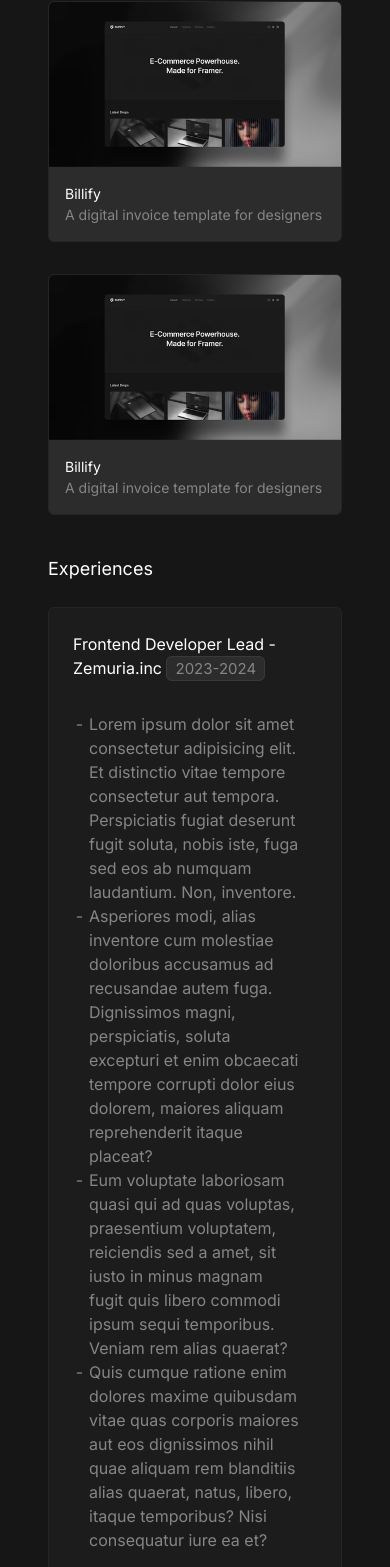
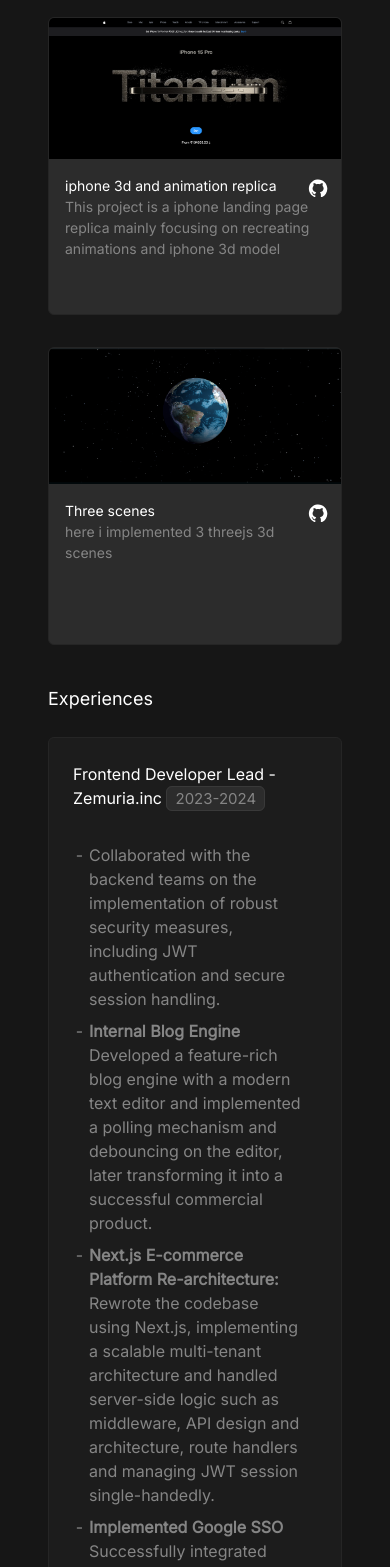
Before and after one commit to SamuvelRaja/portfolio, a React (Vite) app: page / in a window 390 px wide. Shown: the part 1380-2947 px from the top of the page. Built offline with nearby package versions, Linux system fonts and the light colour scheme.

Commit message:
added experience

```diff
--- a/src/css/index.css
+++ b/src/css/index.css
@@ -109,6 +109,9 @@
     .psm{
       @apply text-[#858585] text-[14px] my-6
     }
+    .exp li{
+      @apply mb-2
+    }
     .navlinks.npg img{
       filter: brightness(0) saturate(100%) invert(47%) sepia(92%) saturate(0%) hue-rotate(203deg) brightness(93%) contrast(97%);
     }
@@ -123,6 +126,7 @@
       content: "- ";
     }
 
+
   }
   body{
     background-color: rgb(22 22 22);
--- a/src/pages/explore.tsx
+++ b/src/pages/explore.tsx
@@ -6,9 +6,10 @@
 import jsImg from "../assets/js.svg"
 import tailwindImg from "../assets/tailwind.svg"
 import threeImg from "../assets/three.svg"
-import project from "../assets/project.avif"
+import earth from "/public/images/earth.webp"
+import github from "../assets/git.svg"
 import Copy from "@/components/copy"
-
+import apple from "/public/images/apple.webp"
 
 const Explore = () => {
 
@@ -98,46 +99,65 @@
       {/* projects */}
       <div>
         <h2 className="mt-10 mb-4 text-lg font-medium">Projects</h2>
-        <div className="flex flex-col md:flex-row gap-8">
-          <div className="card  bg-[#2c2c2c]">
+        <div className="flex flex-col lg:flex-row gap-8 mt-8">
+          <Link target="_blank" to={"https://iphone.samjs.me"}>
+            <div className="card min-h-[298px]  bg-[#2c2c2c]">
               <div className="overflow-hidden">
-              <img src={project} alt="project" className=" hover:scale-110 transition-all" />
+                <img src={apple} alt="project" className=" hover:scale-110 transition-all" />
               </div>
-            <div className="p-4">
-              <h3>Billify</h3>
-              <p className="text-[#858585] font-extralight">A digital invoice template for designers</p>
+              <div className="p-4 relative">
+                <h3>iphone 3d and animation replica</h3>
+                <p className="text-[#858585] font-extralight">This project is a iphone landing page replica mainly focusing on recreating animations and iphone 3d model</p>
+                <Link target="_blank" className=" absolute top-3 right-2 hover:scale-110" to={"https://github.com/SamuvelRaja/passionfruit-appleclone-"}>
+                  <img
+                  className="w-[26px] h-[26px] "
+                  src={github}
+                  alt="github icon"
+                />
+                </Link>
               </div>
             </div>
-          <div className="card  bg-[#2c2c2c]">
+          </Link>
+          <Link target="_blank" to={"https://threescenes.samjs.me"}>
+            <div className="card min-h-[298px]  bg-[#2c2c2c]">
               <div className="overflow-hidden">
-              <img src={project} alt="project" className=" hover:scale-110 transition-all" />
+                <img src={earth} alt="project" className=" hover:scale-110 transition-all" />
               </div>
-            <div className="p-4">
-              <h3>Billify</h3>
-              <p className="text-[#858585] font-extralight">A digital invoice template for designers</p>
+              <div className="p-4 relative">
+                <h3>Three scenes</h3>
+                <p className="text-[#858585] font-extralight">here i implemented 3 threejs 3d scenes</p>
+                <Link target="_blank" className=" absolute top-3 right-2 hover:scale-110" to={"https://github.com/SamuvelRaja/threescenes"}>
+                  <img
+                  className="w-[26px] h-[26px] "
+                  src={github}
+                  alt="github icon"
+                />
+                </Link>
               </div>
             </div>
+          </Link>
+
         </div>
       </div>
       {/* experience */}
       <div className="exp pb-16">
         <h2 className="mt-10  text-lg font-medium">Experiences</h2>
-        <div className="bg1card">
+        <div className="bg1card ">
           <h3 className="text-[16px] mb-4 font-medium">Frontend Developer Lead - Zemuria.inc <span className="plinks">2023-2024</span></h3>
           <ul className="p1 list-outside p-4 my-0">
-            <li>Lorem ipsum dolor sit amet consectetur adipisicing elit. Et distinctio vitae tempore consectetur aut tempora. Perspiciatis fugiat deserunt fugit soluta, nobis iste, fuga sed eos ab numquam laudantium. Non, inventore.</li>
-            <li>Asperiores modi, alias inventore cum molestiae doloribus accusamus ad recusandae autem fuga. Dignissimos magni, perspiciatis, soluta excepturi et enim obcaecati tempore corrupti dolor eius dolorem, maiores aliquam reprehenderit itaque placeat?</li>
-            <li>Eum voluptate laboriosam quasi qui ad quas voluptas, praesentium voluptatem, reiciendis sed a amet, sit iusto in minus magnam fugit quis libero commodi ipsum sequi temporibus. Veniam rem alias quaerat?</li>
-            <li>Quis cumque ratione enim dolores maxime quibusdam vitae quas corporis maiores aut eos dignissimos nihil quae aliquam rem blanditiis alias quaerat, natus, libero, itaque temporibus? Nisi consequatur iure ea et?</li>
+            <li>Collaborated with the backend teams on the implementation of robust security measures, including JWT authentication and secure session handling.</li>
+            <li><strong>Internal Blog Engine</strong> Developed a feature-rich blog engine with a modern text editor and implemented a polling mechanism and debouncing on the editor, later transforming it into a successful commercial product.</li>
+            <li><strong>Next.js E-commerce Platform Re-architecture:</strong> Rewrote the codebase using Next.js, implementing a scalable multi-tenant architecture and handled server-side logic such as middleware, API design and architecture, route handlers and managing JWT session single-handedly.</li>
+            <li><strong>Implemented Google SSO</strong> Successfully integrated Google Single Sign-On (SSO) into a Next.js application, significantly streamlining user authentication and enhancing security.</li>
           </ul>
         </div>
-        <div className="bg1card ">
+        <div className="bg1card">
           <h3 className="text-[16px] mb-4 font-medium">Frontend Developer - Zemuria.inc <span className="plinks">2022-2023</span></h3>
           <ul className="p1 list-outside p-4 my-0">
-            <li>Lorem ipsum dolor sit amet consectetur adipisicing elit. Et distinctio vitae tempore consectetur aut tempora. Perspiciatis fugiat deserunt fugit soluta, nobis iste, fuga sed eos ab numquam laudantium. Non, inventore.</li>
-            <li>Asperiores modi, alias inventore cum molestiae doloribus accusamus ad recusandae autem fuga. Dignissimos magni, perspiciatis, soluta excepturi et enim obcaecati tempore corrupti dolor eius dolorem, maiores aliquam reprehenderit itaque placeat?</li>
-            <li>Eum voluptate laboriosam quasi qui ad quas voluptas, praesentium voluptatem, reiciendis sed a amet, sit iusto in minus magnam fugit quis libero commodi ipsum sequi temporibus. Veniam rem alias quaerat?</li>
-            <li>Quis cumque ratione enim dolores maxime quibusdam vitae quas corporis maiores aut eos dignissimos nihil quae aliquam rem blanditiis alias quaerat, natus, libero, itaque temporibus? Nisi consequatur iure ea et?</li>
+            <li>Led and mentored a team of 6 front-end developers, fostering a collaborative and high-performing environment.</li>
+            <li>Successfully trained and upskilled 4 junior developers, empowering them to become proficient contributors.</li>
+            <li><strong>E-commerce Performance Optimization:</strong> Spearheaded a complete redesign and codebase migration, resulting in a 5x improvement in loading speed and enhanced user experience.</li>
+            <li><strong>High-Performance E-commerce Theme Development:</strong> Built a new theme from scratch, achieving exceptional PageSpeed scores and contributing to increased organic sales for clients.</li>
           </ul>
         </div>
       </div>
--- a/src/pages/projects.tsx
+++ b/src/pages/projects.tsx
@@ -1,5 +1,8 @@
 
-import project from "../assets/project.avif"
+import { Link } from "react-router-dom"
+import apple from "/public/images/apple.webp"
+import earth from "/public/images/earth.webp"
+import github from "../assets/git.svg"
 
 const Projects = () => {
   return (
@@ -7,24 +10,42 @@
         <div>
         <h2 className="title">Projects</h2>
         <div className="flex flex-col md:flex-row gap-8 mt-8">
-          <div className="card  bg-[#2c2c2c]">
+          <Link target="_blank" to={"https://iphone.samjs.me"}>
+            <div className="card min-h-[298px] bg-[#2c2c2c]">
               <div className="overflow-hidden">
-              <img src={project} alt="project" className=" hover:scale-110 transition-all" />
+                <img src={apple} alt="project" className=" hover:scale-110 transition-all" />
               </div>
-            <div className="p-4">
-              <h3>Billify</h3>
-              <p className="text-[#858585] font-extralight">A digital invoice template for designers</p>
+              <div className="p-4 relative">
+                <h3>iphone 3d and animation replica</h3>
+                <p className="text-[#858585] font-extralight">This project is a iphone landing page replica mainly focusing on recreating animations and iphone 3d model</p>
+                <Link target="_blank" className=" absolute top-3 right-2 hover:scale-110" to={"https://github.com/SamuvelRaja/passionfruit-appleclone-"}>
+                  <img
+                  className="w-[26px] h-[26px] "
+                  src={github}
+                  alt="github icon"
+                />
+                </Link>
               </div>
             </div>
-          <div className="card  bg-[#2c2c2c]">
+          </Link>
+          <Link target="_blank" to={"https://threescenes.samjs.me"}>
+            <div className="card min-h-[298px] bg-[#2c2c2c]">
               <div className="overflow-hidden">
-              <img src={project} alt="project" className=" hover:scale-110 transition-all" />
+                <img src={earth} alt="project" className=" hover:scale-110 transition-all" />
               </div>
-            <div className="p-4">
-              <h3>Billify</h3>
-              <p className="text-[#858585] font-extralight">A digital invoice template for designers</p>
+              <div className="p-4 relative">
+                <h3>Three scenes</h3>
+                <p className="text-[#858585] font-extralight">here i implemented 3 threejs 3d scenes</p>
+                <Link target="_blank" className=" absolute top-3 right-2 hover:scale-110" to={"https://github.com/SamuvelRaja/threescenes"}>
+                  <img
+                  className="w-[26px] h-[26px] "
+                  src={github}
+                  alt="github icon"
+                />
+                </Link>
               </div>
             </div>
+          </Link>
         </div>
       </div>
     </div>
```
Also changed, not shown: public/images/apple.webp (added), public/images/earth.webp (added). Lines whose indentation alone changed are shown as unchanged.
